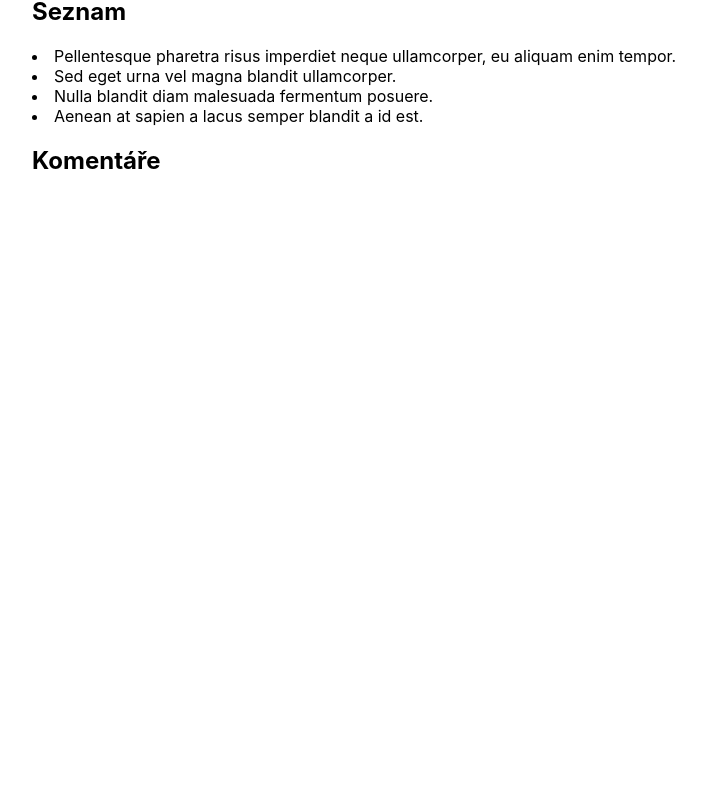
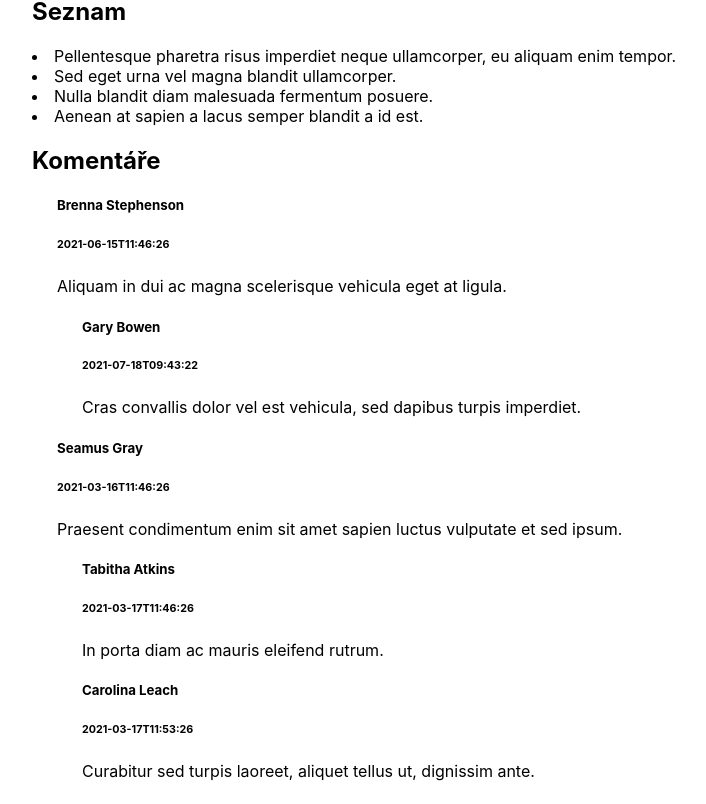
Before and after one commit to tobtrejbal/coding-assignment-webapp, a React (Create React App) app: page / in a window 1280 px wide. Shown: the part 1049-1853 px from the top of the page, without its empty margins (18-724 px from the left). Before the commit the page ends 1294 px from the top, so only its background shows below. Built offline with nearby package versions, Linux system fonts and the light colour scheme.

Commit message:
Comment section - display comments

```diff
--- a/src/components/CommentSection.css
+++ b/src/components/CommentSection.css
@@ -0,0 +1,4 @@
+.commentSection-commentBlock {
+    margin-left: 25px;
+    margin-top: 10px;
+}
--- a/src/components/CommentSection.tsx
+++ b/src/components/CommentSection.tsx
@@ -1,21 +1,87 @@
 import React from "react";
+import './CommentSection.css';
 
-class CommentSection extends React.Component {
-    state = {
-        show: false,
-        commentText: "",
-        commentToReact: "",
-        commentToReactID: "",
-    }
+interface CommentSectionProps {
+    comments: Array<Comment>
+}
+
+interface CommentSectionState {
+
+}
+
+interface Comment {
+    id: number,
+    productId: number,
+    parentId?: null | number,
+    authorName: string,
+    dateGmt: string,
+    content: string
+}
+
+/**
+ * Component with product discussion.
+ */
+class CommentSection extends React.Component<CommentSectionProps, CommentSectionState> {
 
     render() {
         return (
             <div>
                 <h2 className="header-title">Komentáře</h2>
+                {this.props.comments.filter(commentTofilter => commentTofilter.parentId == null).map((comment) => {
+                    return (
+                        <Comment key={comment.id} comments={this.props.comments} comment={comment} type="parent"/>
+                    )
+                })}
+                {/* Two level solution
+                    this.props.comments.filter(commentTofilter => commentTofilter.parentId == null).map((comment) => (
+                    <div className="commentSection-commentBlock">
+                        <div className="card-body">
+                            <h5 className="card-title">{comment.authorName}</h5>
+                            <h6 className="card-subtitle mb-2 text-muted">{comment.dateGmt}</h6>
+                            <p className="card-text">{comment.content}</p>
+                            {this.props.comments.filter(commentTofilter => commentTofilter.parentId == comment.id).map((comment2) => (
+                                <div className="commentSection-commentBlock">
+                                    <div className="card-body">
+                                        <h5 className="card-title">{comment2.authorName}</h5>
+                                        <h6 className="card-subtitle mb-2 text-muted">{comment2.dateGmt}</h6>
+                                        <p className="card-text">{comment2.content}</p>
+                                    </div>
+                                </div>
+                            ))}
+                        </div>
+                    </div>
+                            ))*/}
             </div>
+
         );
     }
 }
 
+interface CommentProps {
+    comments: Array<Comment>
+    comment: Comment,
+    type: string
+}
+
+function Comment({ comments, comment }: CommentProps) {
+    const nestedComments = (comments.filter(commentTofilter => commentTofilter.parentId == comment.id) || []).map(comment => {
+        return <Comment key={comment.id} comments={comments} comment={comment} type="child" />
+    })
+
+    return (
+        <div className="commentSection-commentBlock">
+            <div className="card">
+                <div className="card-body">
+                    <h5 className="card-title">{comment.authorName}</h5>
+                    <h6 className="card-subtitle mb-2 text-muted">{comment.dateGmt}</h6>
+                    <p className="card-text">{comment.content}</p>
+                </div>
+            </div>
+            {nestedComments}
+        </div>
+    )
+}
+
+
 
 export default CommentSection
--- a/src/components/Container.tsx
+++ b/src/components/Container.tsx
@@ -75,7 +75,7 @@ class Container extends React.Component<ContainerProps, ContainerState> {
                             productImgUrl = {this.state.productData && this.state.productData.imageUrl}
                     />
                     <MainSection blocks = {this.state.productData.blocks}/>
-                    <CommentSection />
+                    <CommentSection comments = {this.state.productData.comments}/>
           </div>
         </div>
       )
```
